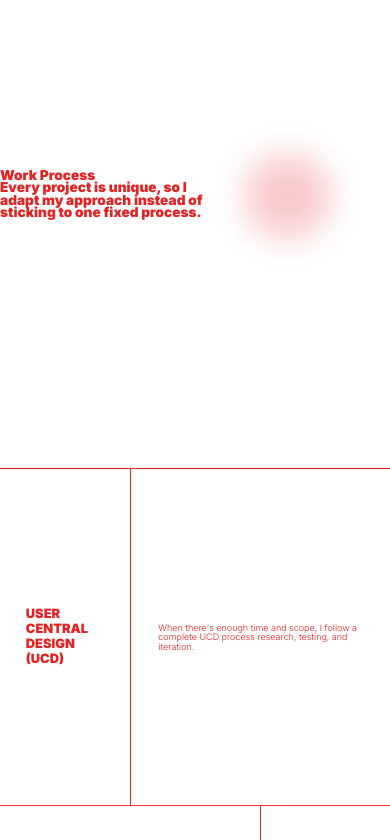
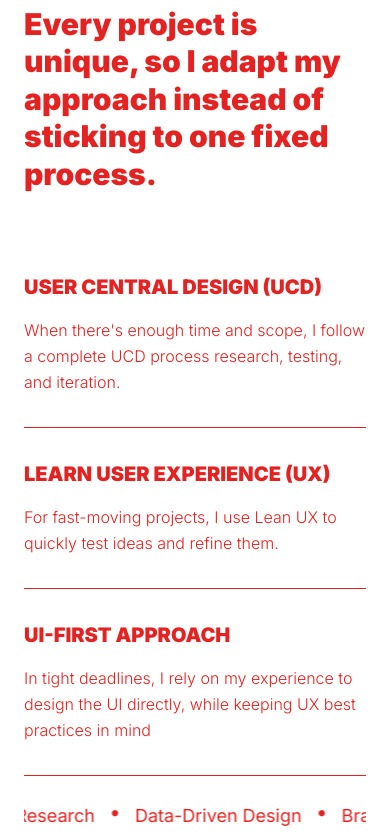
Before and after one commit to talha-amr/Client-Portfolio, a React (Vite) app: page / in a window 390 px wide. Shown: the part 924-1764 px from the top of the page. Built offline with nearby package versions, Linux system fonts and the light colour scheme.

Commit message:
grid responsiveness

```diff
--- a/src/components/Grid.jsx
+++ b/src/components/Grid.jsx
@@ -4,16 +4,25 @@ const Grid = () => {
   return (
     <>
       <section className="min-h-screen bg-white" id="grid">
-        <div className="w-full mx-auto md:px:1 lg:px-6 text-[#E52222] relative">
+        <div className="w-full mx-auto px-6 text-[#E52222] relative">
           <div className="work-process">
-            {/* Hero text */}
-            <div className="flex h-[65vh] flex-row items-center border-b border-[#E52222]">
+            {/* Hero text - Mobile Version */}
+            <div className="flex md:hidden h-auto py-12 flex-col items-center text-start  px-0">
+              <p className="font-black text-3xl leading-tight">
+                Work Process<br />
+                Every project is unique, so I adapt my approach instead of
+                sticking to one fixed process.
+              </p>
+            </div>
+
+            {/* Hero text - Desktop Version (unchanged) */}
+            <div className="hidden md:flex h-[65vh] flex-row items-center border-b border-[#E52222]">
               <p className="font-black text-[3.5vw] max-w-[70%] leading-[3.2vw]">
                 Work Process<br />
                 Every project is unique, so I adapt my approach instead of
                 sticking to one fixed process.
               </p>
-              <div className="mr-5 animate-float">
+              <div className="mr-5 animate-float hidden md:block">
                 <img
                   src="/Ellipse-55.png"
                   alt="layer-blur"
@@ -22,8 +31,41 @@ const Grid = () => {
               </div>
             </div>
 
-            {/* Grid section */}
-            <div className="grid-container">
+            {/* Mobile Process Steps */}
+            <div className="md:hidden px-0">
+              <div className="py-8 border-b border-[#E52222]">
+                <h3 className="font-black text-xl uppercase mb-4">
+                  USER CENTRAL DESIGN (UCD)
+                </h3>
+                <p className="font-light text-base leading-relaxed">
+                  When there's enough time and scope, I follow a complete UCD
+                  process research, testing, and iteration.
+                </p>
+              </div>
+
+              <div className="py-8 border-b border-[#E52222]">
+                <h3 className="font-black text-xl uppercase mb-4">
+                  Learn User Experience (UX)
+                </h3>
+                <p className="font-light text-base leading-relaxed">
+                  For fast-moving projects, I use Lean UX to quickly test ideas
+                  and refine them.
+                </p>
+              </div>
+
+              <div className="py-8 border-b border-[#E52222]">
+                <h3 className="font-black text-xl uppercase mb-4">
+                  UI-First Approach
+                </h3>
+                <p className="font-light text-base leading-relaxed">
+                  In tight deadlines, I rely on my experience to design the UI
+                  directly, while keeping UX best practices in mind
+                </p>
+              </div>
+            </div>
+
+            {/* Desktop Grid section (unchanged) */}
+            <div className="grid-container hidden md:block mobile-hide">
               <div className="grid-item">
                 <h3 className="font-black text-[3.3vw] max-w-[80%] leading-[3.8vw] uppercase">
                   USER CENTRAL DESIGN (UCD)
@@ -59,8 +101,61 @@ const Grid = () => {
               </div>
             </div>
 
-            {/* Marquee */}
-            <div className="w-full overflow-hidden border-b border-[#E52222] h-[17vh] flex items-center marquee-wrapper">
+            {/* Mobile Marquee */}
+            <div className="md:hidden w-full overflow-hidden border-b border-[#E52222] h-20 flex items-center marquee-wrapper">
+              <div className="flex whitespace-nowrap marquee-container">
+                {/* First set */}
+                <span className="flex items-center text-lg">
+                  <span className="font-black text-xl mx-4 leading-none relative -top-1">
+                    •
+                  </span>
+                  MVP for Startups
+                  <span className="font-black text-xl mx-4 leading-none relative -top-1">
+                    •
+                  </span>
+                  User Research
+                  <span className="font-black text-xl mx-4 leading-none relative -top-1">
+                    •
+                  </span>
+                  Data-Driven Design
+                  <span className="font-black text-xl mx-4 leading-none relative -top-1">
+                    •
+                  </span>
+                  Brand Audit UX/UI
+                  <span className="font-black text-xl mx-4 leading-none relative -top-1">
+                    •
+                  </span>
+                  Design System
+                </span>
+
+                {/* Second set for seamless loop */}
+                <span className="flex items-center text-lg">
+                  <span className="font-black text-xl mx-4 leading-none relative -top-1">
+                    •
+                  </span>
+                  MVP for Startups
+                  <span className="font-black text-xl mx-4 leading-none relative -top-1">
+                    •
+                  </span>
+                  User Research
+                  <span className="font-black text-xl mx-4 leading-none relative -top-1">
+                    •
+                  </span>
+                  Data-Driven Design
+                  <span className="font-black text-xl mx-4 leading-none relative -top-1">
+                    •
+                  </span>
+                  Brand Audit UX/UI
+                  <span className="font-black text-xl mx-4 leading-none relative -top-1">
+                    •
+                  </span>
+                  Design System
+                </span>
+              </div>
+            </div>
+
+            {/* Desktop Marquee (unchanged) */}
+            <div className="hidden md:flex w-full overflow-hidden border-b border-[#E52222] h-[17vh] items-center marquee-wrapper">
               <div className="flex whitespace-nowrap marquee-container">
                 {/* First set */}
                 <span className="flex items-center text-[2.3vw]">
@@ -112,8 +207,10 @@ const Grid = () => {
               </div>
             </div>
 
-            {/* Projects */}
-            <div className="flex h-[50vh] pt-15 justify-start items-center">
+
+
+            {/* Desktop Projects (unchanged) */}
+            <div className="hidden md:flex h-[50vh] pt-15 justify-start items-center">
               <h1 className="font-black text-[3vw] max-w-[70%] leading-[3.2vw]">
                 A selection of projects where I solved real problems and crafted
                 user-friendly, impactful designs.
--- a/src/components/NavBar.jsx
+++ b/src/components/NavBar.jsx
@@ -105,7 +105,7 @@ export default function Navbar({ activePage }) {
           </div>
 
           {/* Mobile Brand + Hamburger */}
-          <div className="flex items-center justify-between w-full md:hidden py-4">
+          <div className="flex items-center justify-between w-full md:hidden py-4 ">
             {/* Brand (mobile) */}
             <Link
               to="/"
@@ -127,7 +127,7 @@ export default function Navbar({ activePage }) {
       {/* Mobile Fullscreen Menu */}
 {/* Mobile Fullscreen Menu */}
 {menuOpen && (
-  <div className="fixed inset-0 bg-black text-white font-bold z-[100] flex flex-col items-start justify-center space-y-8 text-[2.7rem] uppercase pl-5">
+  <div className="fixed inset-0 bg-black text-white font-bold z-[100] flex flex-col items-start justify-center space-y-8 text-[2rem] uppercase pl-5">
     {/* Close button with image */}
     <button
       onClick={() => setMenuOpen(false)}
--- a/src/index.css
+++ b/src/index.css
@@ -103,3 +103,8 @@ body{
 .project-card {
   will-change: transform;
 }
+@media (max-width: 767px) {
+  .mobile-hide {
+    display: none !important;
+  }
+}
```
